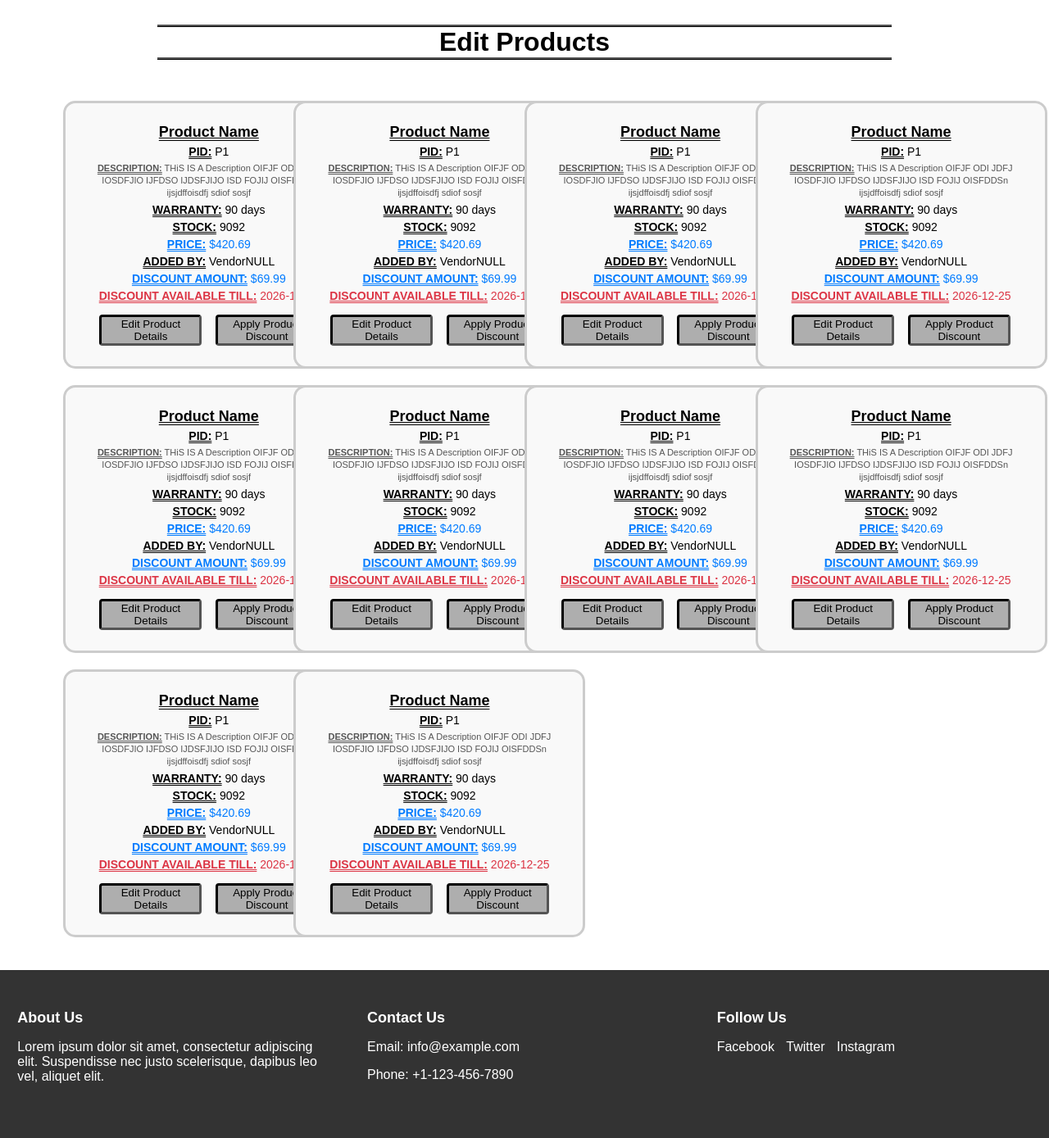
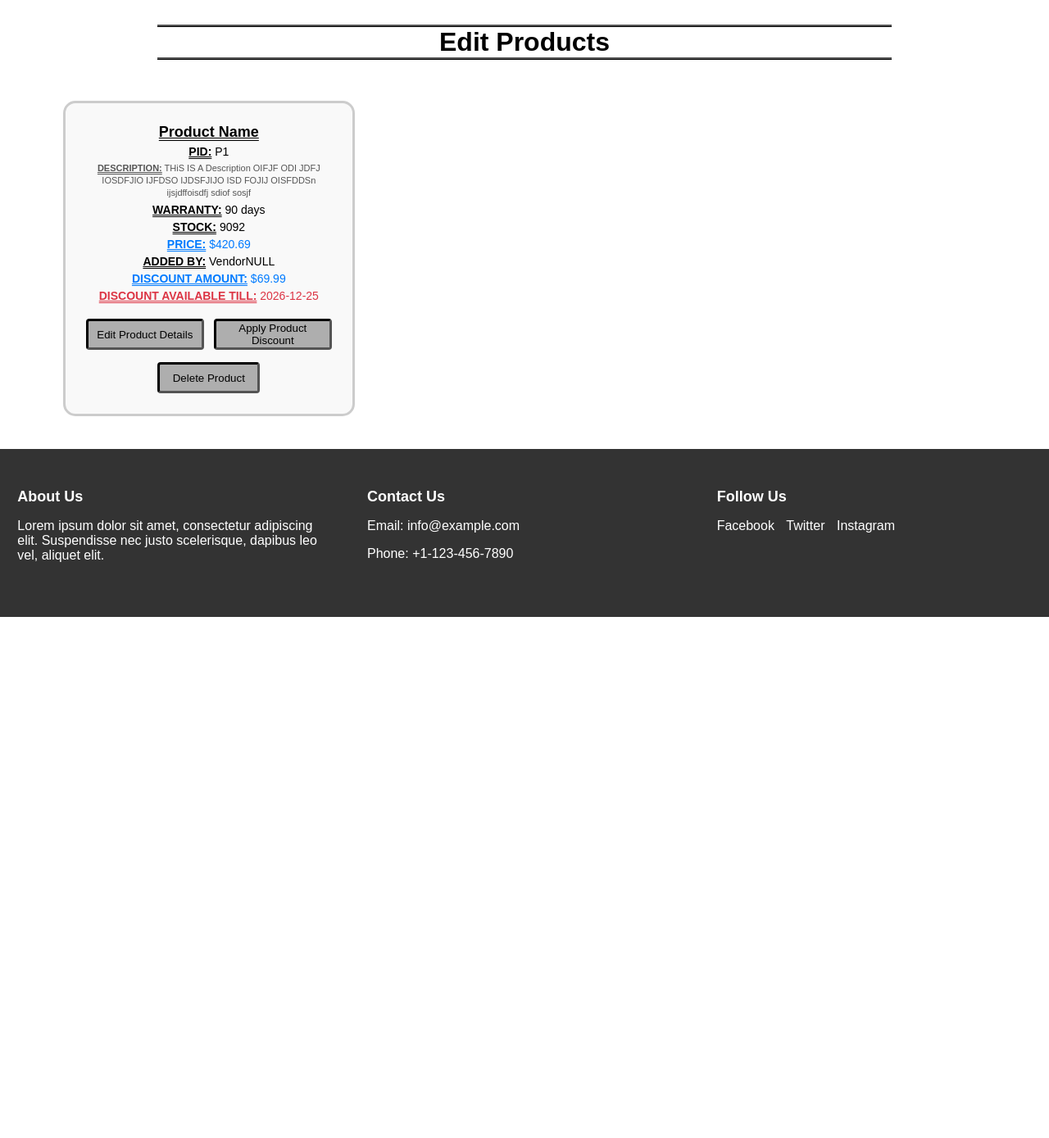
Before and after one commit to O-Will-O/180Final, a Flask app: page /EditProducts in a window 1280 px wide. Shown: the part 70-1459 px from the top of the page at 82% size. After the commit the page ends 823 px from the top, so only its background shows below. Run offline with Flask 3, Linux system fonts and the light colour scheme; data comes from the database, SQL or seed files in the repository; some libraries are stand-ins or nearby versions.

Commit message:
edit product stuff

```diff
--- a/Templates/EditProducts.html
+++ b/Templates/EditProducts.html
@@ -53,13 +53,14 @@
 }
 
 .Item_buttons {
-    margin-top: 15px;
+    margin: 15px auto;
     display: flex;
     justify-content: space-evenly;
 }
 
-.Item_buttons button {
+.Item_buttons button, .Item_delete button {
     width: 125px;
+    height: 38px;
     cursor: pointer;
     background-color: #aeaeae;
     border: 3px inset black;
@@ -67,7 +68,7 @@
     transition: background-color 0.3s ease;
 }
 
-.Item_buttons button:hover {
+.Item_buttons button:hover, .Item_delete button:hover {
     background-color: #7a8eac;
     border: 3px outset black;
 }
@@ -81,7 +82,7 @@
         <p class="Item_PID EP_Item"><strong>PID:</strong>  P1</p>
         <p class="Item_desc EP_Item"><strong>DESCRIPTION:</strong>  THiS IS A Description OIFJF ODI JDFJ IOSDFJIO IJFDSO IJDSFJIJO ISD FOJIJ OISFDDSn ijsjdffoisdfj sdiof sosjf</p>
         <p class="Item_Warranty EP_Item"><strong>WARRANTY:</strong>  90 days</p>
-        <p class="Item_stock EP_Item"><strong>STOCK:</strong>  9092</p>
+        <p class="Itemstock EP_Item"><strong>STOCK:</strong>  9092</p>
         <p class="Item_price EP_Item"><strong>PRICE:</strong>  $420.69</p>
         <p class="Item_AddedBy EP_Item"><strong>ADDED BY:</strong>  VendorNULL</p>
         <p class="Item_discount_amount EP_Item"><strong>DISCOUNT AMOUNT:</strong>  $69.99</p>
@@ -90,142 +91,138 @@
             <button class="Item_Edit_Info">Edit Product Details</button>
             <button class="Item_Edit_Discount">Apply Product Discount</button>
         </div>
-    </div>
-    <div class="EP_Product">
-        <p class="Item_title EP_Item"><strong>Product Name</strong></p>
-        <p class="Item_PID EP_Item"><strong>PID:</strong>  P1</p>
-        <p class="Item_desc EP_Item"><strong>DESCRIPTION:</strong>  THiS IS A Description OIFJF ODI JDFJ IOSDFJIO IJFDSO IJDSFJIJO ISD FOJIJ OISFDDSn ijsjdffoisdfj sdiof sosjf</p>
-        <p class="Item_Warranty EP_Item"><strong>WARRANTY:</strong>  90 days</p>
-        <p class="Item_stock EP_Item"><strong>STOCK:</strong>  9092</p>
-        <p class="Item_price EP_Item"><strong>PRICE:</strong>  $420.69</p>
-        <p class="Item_AddedBy EP_Item"><strong>ADDED BY:</strong>  VendorNULL</p>
-        <p class="Item_discount_amount EP_Item"><strong>DISCOUNT AMOUNT:</strong>  $69.99</p>
-        <p class="Item_Discount_available_to EP_Item"><strong>DISCOUNT AVAILABLE TILL:</strong>  2026-12-25</p>
-        <div class="Item_buttons">
-            <button class="Item_Edit_Info">Edit Product Details</button>
-            <button class="Item_Edit_Discount">Apply Product Discount</button>
-        </div>
-    </div>
-    <div class="EP_Product">
-        <p class="Item_title EP_Item"><strong>Product Name</strong></p>
-        <p class="Item_PID EP_Item"><strong>PID:</strong>  P1</p>
-        <p class="Item_desc EP_Item"><strong>DESCRIPTION:</strong>  THiS IS A Description OIFJF ODI JDFJ IOSDFJIO IJFDSO IJDSFJIJO ISD FOJIJ OISFDDSn ijsjdffoisdfj sdiof sosjf</p>
-        <p class="Item_Warranty EP_Item"><strong>WARRANTY:</strong>  90 days</p>
-        <p class="Item_stock EP_Item"><strong>STOCK:</strong>  9092</p>
-        <p class="Item_price EP_Item"><strong>PRICE:</strong>  $420.69</p>
-        <p class="Item_AddedBy EP_Item"><strong>ADDED BY:</strong>  VendorNULL</p>
-        <p class="Item_discount_amount EP_Item"><strong>DISCOUNT AMOUNT:</strong>  $69.99</p>
-        <p class="Item_Discount_available_to EP_Item"><strong>DISCOUNT AVAILABLE TILL:</strong>  2026-12-25</p>
-        <div class="Item_buttons">
-            <button class="Item_Edit_Info">Edit Product Details</button>
-            <button class="Item_Edit_Discount">Apply Product Discount</button>
-        </div>
-    </div>
-    <div class="EP_Product">
-        <p class="Item_title EP_Item"><strong>Product Name</strong></p>
-        <p class="Item_PID EP_Item"><strong>PID:</strong>  P1</p>
-        <p class="Item_desc EP_Item"><strong>DESCRIPTION:</strong>  THiS IS A Description OIFJF ODI JDFJ IOSDFJIO IJFDSO IJDSFJIJO ISD FOJIJ OISFDDSn ijsjdffoisdfj sdiof sosjf</p>
-        <p class="Item_Warranty EP_Item"><strong>WARRANTY:</strong>  90 days</p>
-        <p class="Item_stock EP_Item"><strong>STOCK:</strong>  9092</p>
-        <p class="Item_price EP_Item"><strong>PRICE:</strong>  $420.69</p>
-        <p class="Item_AddedBy EP_Item"><strong>ADDED BY:</strong>  VendorNULL</p>
-        <p class="Item_discount_amount EP_Item"><strong>DISCOUNT AMOUNT:</strong>  $69.99</p>
-        <p class="Item_Discount_available_to EP_Item"><strong>DISCOUNT AVAILABLE TILL:</strong>  2026-12-25</p>
-        <div class="Item_buttons">
-            <button class="Item_Edit_Info">Edit Product Details</button>
-            <button class="Item_Edit_Discount">Apply Product Discount</button>
-        </div>
-    </div>
-    <div class="EP_Product">
-        <p class="Item_title EP_Item"><strong>Product Name</strong></p>
-        <p class="Item_PID EP_Item"><strong>PID:</strong>  P1</p>
-        <p class="Item_desc EP_Item"><strong>DESCRIPTION:</strong>  THiS IS A Description OIFJF ODI JDFJ IOSDFJIO IJFDSO IJDSFJIJO ISD FOJIJ OISFDDSn ijsjdffoisdfj sdiof sosjf</p>
-        <p class="Item_Warranty EP_Item"><strong>WARRANTY:</strong>  90 days</p>
-        <p class="Item_stock EP_Item"><strong>STOCK:</strong>  9092</p>
-        <p class="Item_price EP_Item"><strong>PRICE:</strong>  $420.69</p>
-        <p class="Item_AddedBy EP_Item"><strong>ADDED BY:</strong>  VendorNULL</p>
-        <p class="Item_discount_amount EP_Item"><strong>DISCOUNT AMOUNT:</strong>  $69.99</p>
-        <p class="Item_Discount_available_to EP_Item"><strong>DISCOUNT AVAILABLE TILL:</strong>  2026-12-25</p>
-        <div class="Item_buttons">
-            <button class="Item_Edit_Info">Edit Product Details</button>
-            <button class="Item_Edit_Discount">Apply Product Discount</button>
-        </div>
-    </div>
-    <div class="EP_Product">
-        <p class="Item_title EP_Item"><strong>Product Name</strong></p>
-        <p class="Item_PID EP_Item"><strong>PID:</strong>  P1</p>
-        <p class="Item_desc EP_Item"><strong>DESCRIPTION:</strong>  THiS IS A Description OIFJF ODI JDFJ IOSDFJIO IJFDSO IJDSFJIJO ISD FOJIJ OISFDDSn ijsjdffoisdfj sdiof sosjf</p>
-        <p class="Item_Warranty EP_Item"><strong>WARRANTY:</strong>  90 days</p>
-        <p class="Item_stock EP_Item"><strong>STOCK:</strong>  9092</p>
-        <p class="Item_price EP_Item"><strong>PRICE:</strong>  $420.69</p>
-        <p class="Item_AddedBy EP_Item"><strong>ADDED BY:</strong>  VendorNULL</p>
-        <p class="Item_discount_amount EP_Item"><strong>DISCOUNT AMOUNT:</strong>  $69.99</p>
-        <p class="Item_Discount_available_to EP_Item"><strong>DISCOUNT AVAILABLE TILL:</strong>  2026-12-25</p>
-        <div class="Item_buttons">
-            <button class="Item_Edit_Info">Edit Product Details</button>
-            <button class="Item_Edit_Discount">Apply Product Discount</button>
-        </div>
-    </div>
-    <div class="EP_Product">
-        <p class="Item_title EP_Item"><strong>Product Name</strong></p>
-        <p class="Item_PID EP_Item"><strong>PID:</strong>  P1</p>
-        <p class="Item_desc EP_Item"><strong>DESCRIPTION:</strong>  THiS IS A Description OIFJF ODI JDFJ IOSDFJIO IJFDSO IJDSFJIJO ISD FOJIJ OISFDDSn ijsjdffoisdfj sdiof sosjf</p>
-        <p class="Item_Warranty EP_Item"><strong>WARRANTY:</strong>  90 days</p>
-        <p class="Item_stock EP_Item"><strong>STOCK:</strong>  9092</p>
-        <p class="Item_price EP_Item"><strong>PRICE:</strong>  $420.69</p>
-        <p class="Item_AddedBy EP_Item"><strong>ADDED BY:</strong>  VendorNULL</p>
-        <p class="Item_discount_amount EP_Item"><strong>DISCOUNT AMOUNT:</strong>  $69.99</p>
-        <p class="Item_Discount_available_to EP_Item"><strong>DISCOUNT AVAILABLE TILL:</strong>  2026-12-25</p>
-        <div class="Item_buttons">
-            <button class="Item_Edit_Info">Edit Product Details</button>
-            <button class="Item_Edit_Discount">Apply Product Discount</button>
-        </div>
-    </div>
-    <div class="EP_Product">
-        <p class="Item_title EP_Item"><strong>Product Name</strong></p>
-        <p class="Item_PID EP_Item"><strong>PID:</strong>  P1</p>
-        <p class="Item_desc EP_Item"><strong>DESCRIPTION:</strong>  THiS IS A Description OIFJF ODI JDFJ IOSDFJIO IJFDSO IJDSFJIJO ISD FOJIJ OISFDDSn ijsjdffoisdfj sdiof sosjf</p>
-        <p class="Item_Warranty EP_Item"><strong>WARRANTY:</strong>  90 days</p>
-        <p class="Item_stock EP_Item"><strong>STOCK:</strong>  9092</p>
-        <p class="Item_price EP_Item"><strong>PRICE:</strong>  $420.69</p>
-        <p class="Item_AddedBy EP_Item"><strong>ADDED BY:</strong>  VendorNULL</p>
-        <p class="Item_discount_amount EP_Item"><strong>DISCOUNT AMOUNT:</strong>  $69.99</p>
-        <p class="Item_Discount_available_to EP_Item"><strong>DISCOUNT AVAILABLE TILL:</strong>  2026-12-25</p>
-        <div class="Item_buttons">
-            <button class="Item_Edit_Info">Edit Product Details</button>
-            <button class="Item_Edit_Discount">Apply Product Discount</button>
-        </div>
-    </div>
-    <div class="EP_Product">
-        <p class="Item_title EP_Item"><strong>Product Name</strong></p>
-        <p class="Item_PID EP_Item"><strong>PID:</strong>  P1</p>
-        <p class="Item_desc EP_Item"><strong>DESCRIPTION:</strong>  THiS IS A Description OIFJF ODI JDFJ IOSDFJIO IJFDSO IJDSFJIJO ISD FOJIJ OISFDDSn ijsjdffoisdfj sdiof sosjf</p>
-        <p class="Item_Warranty EP_Item"><strong>WARRANTY:</strong>  90 days</p>
-        <p class="Item_stock EP_Item"><strong>STOCK:</strong>  9092</p>
-        <p class="Item_price EP_Item"><strong>PRICE:</strong>  $420.69</p>
-        <p class="Item_AddedBy EP_Item"><strong>ADDED BY:</strong>  VendorNULL</p>
-        <p class="Item_discount_amount EP_Item"><strong>DISCOUNT AMOUNT:</strong>  $69.99</p>
-        <p class="Item_Discount_available_to EP_Item"><strong>DISCOUNT AVAILABLE TILL:</strong>  2026-12-25</p>
-        <div class="Item_buttons">
-            <button class="Item_Edit_Info">Edit Product Details</button>
-            <button class="Item_Edit_Discount">Apply Product Discount</button>
-        </div>
-    </div>
-    <div class="EP_Product">
-        <p class="Item_title EP_Item"><strong>Product Name</strong></p>
-        <p class="Item_PID EP_Item"><strong>PID:</strong>  P1</p>
-        <p class="Item_desc EP_Item"><strong>DESCRIPTION:</strong>  THiS IS A Description OIFJF ODI JDFJ IOSDFJIO IJFDSO IJDSFJIJO ISD FOJIJ OISFDDSn ijsjdffoisdfj sdiof sosjf</p>
-        <p class="Item_Warranty EP_Item"><strong>WARRANTY:</strong>  90 days</p>
-        <p class="Item_stock EP_Item"><strong>STOCK:</strong>  9092</p>
-        <p class="Item_price EP_Item"><strong>PRICE:</strong>  $420.69</p>
-        <p class="Item_AddedBy EP_Item"><strong>ADDED BY:</strong>  VendorNULL</p>
-        <p class="Item_discount_amount EP_Item"><strong>DISCOUNT AMOUNT:</strong>  $69.99</p>
-        <p class="Item_Discount_available_to EP_Item"><strong>DISCOUNT AVAILABLE TILL:</strong>  2026-12-25</p>
-        <div class="Item_buttons">
-            <button class="Item_Edit_Info">Edit Product Details</button>
-            <button class="Item_Edit_Discount">Apply Product Discount</button>
+        <div class="Item_delete">
+            <button class="Item_Edit_Delete">Delete Product</button>
         </div>
     </div>
 </div>
 </div>
+
+<style>
+    .Edit_Form_Container {
+            position: fixed;
+            top: 0;
+            left: 0;
+            width: 100vw;
+            height: 100%;
+            background-color: rgba(0, 0, 0, 0.5);
+            z-index: 999;
+            display: flex;
+            justify-content: center;
+            align-items: center;
+        }
+
+        #Edit_Form {
+            background-color: #fff;
+            padding: 20px;
+            margin: 10px;
+            border-radius: 10px;
+            width: 30%;
+            max-width: 100vw;
+            box-shadow: 0 0 10px rgba(0, 0, 0, 0.5);
+        }
+
+    .Edit_form_item {
+        display: flex;
+        justify-content: space-between;
+        margin-bottom: 10px;
+    }
+
+    .Edit_form_item label {
+        flex-basis: 30%; /* Adjust label width as needed */
+        text-align: left;
+        margin: auto;
+    }
+
+    .Edit_form_item input, .Edit_form_item textarea {
+        flex-basis: 60%; /* Adjust input width as needed */
+        margin: auto;
+    }
+
+    .Item_buttons {
+        margin-top: 20px;
+        display: flex;
+        justify-content: space-between;
+    }
+
+    .Item_buttons button {
+        width: 48%;
+        height: 38px;
+        cursor: pointer;
+        background-color: #aeaeae;
+        border: 3px inset black;
+        border-radius: 4px;
+        transition: background-color 0.3s ease;
+    }
+
+    .Item_buttons button:hover {
+        background-color: #7a8eac;
+        border: 3px outset black;
+    }
+
+</style>
+<!-- Hidden edit form -->
+<!--  -->
+<div class="Edit_Form_Container" style="display: none;">
+    <form id="Edit_Form" class="EP_Product">
+        <!-- Editable fields with labels -->
+        <div class="Edit_form_item">
+            <label for="ProductName">Product Name:</label>
+            <input type="text" id="ProductName" placeholder="Product Name"><br>
+        </div>
+        <div class="Edit_form_item">
+        <label for="ProductDescription">Description:</label>
+        <textarea id="ProductDescription" cols="23" rows="3"></textarea>
+        <br>
+        </div>
+        <div class="Edit_form_item">
+        <label for="ProductWarranty">Warranty:</label>
+        <input type="text" id="ProductWarranty" placeholder="Warranty"><br>
+        </div>
+        <div class="Edit_form_item">
+        <label for="ProductStock">Stock:</label>
+        <input type="number" id="ProductStock" placeholder="Stock"><br>
+        </div>
+        <div class="Edit_form_item">
+        <label for="ProductPrice">Price:</label>
+        <input type="number" id="ProductPrice" placeholder="Price"><br>
+        </div>
+        <div class="Edit_form_item">
+        <label for="ProductAddedBy">Added By:</label>
+        <input type="text" id="ProductAddedBy" placeholder="Added By"><br>
+        </div>
+        <div class="Edit_form_item">
+        <label for="ProductDiscountDate">Discount Available Till:</label>
+        <input type="date" id="ProductDiscountDate" placeholder="Discount Available Till"><br>
+        </div>
+        <!-- Submit and cancel buttons -->
+        <div class="Item_buttons">
+            <button type="submit" class="Item_Edit_Submit">Save Changes</button>
+            <button type="button" class="Item_Edit_Cancel">Cancel</button>
+        </div>
+    </form>
+</div>
+
+
+<script>
+document.addEventListener('DOMContentLoaded', function () {
+    const editButton = document.querySelector('.Item_Edit_Info');
+    const editFormContainer = document.querySelector('.Edit_Form_Container');
+    const editForm = document.querySelector('#Edit_Form');
+    const cancelButton = document.querySelector('.Item_Edit_Cancel');
+
+    // Show edit form when edit button is clicked
+    editButton.addEventListener('click', function () {
+        editFormContainer.style.display = 'flex';
+    });
+
+    // Hide edit form when cancel button is clicked
+    cancelButton.addEventListener('click', function () {
+        editFormContainer.style.display = 'none';
+    });
+
+    // Additional functionality such as form submission handling can be added here
+});
+
+</script>
 {% endblock %}
```
